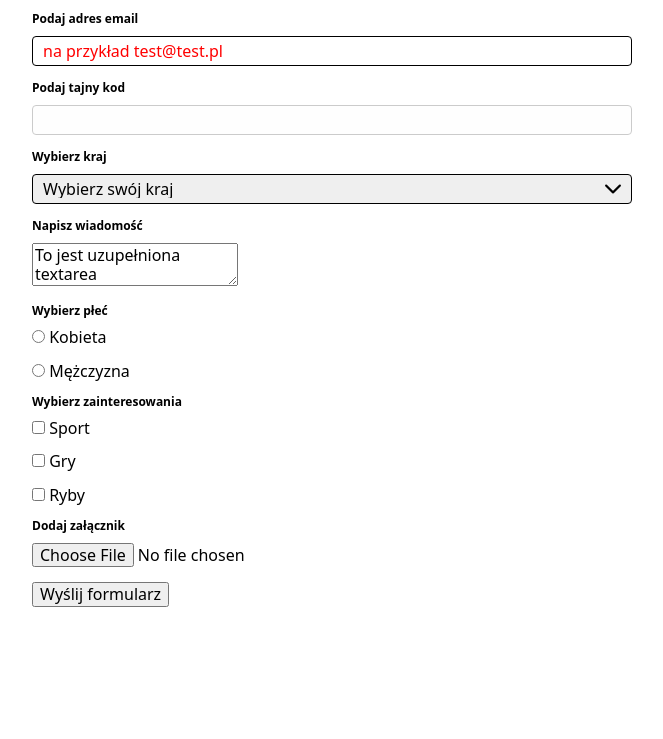
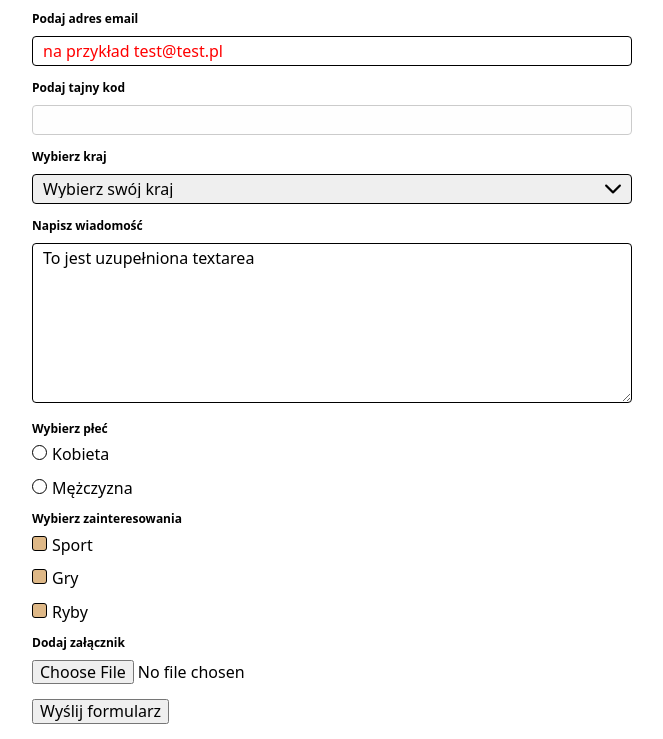
Before and after one commit to GlapaDam/forms, a plain HTML site: page index.html in a window 1280 px wide. Shown: the part 137-876 px from the top of the page, without its empty margins (308-971 px from the left). Before the commit the page ends 800 px from the top, so only its background shows below. Drawn offline with Linux system fonts and the light colour scheme.

Commit message:
checkbox

```diff
--- a/assets/css/app.css
+++ b/assets/css/app.css
@@ -58,6 +58,105 @@ select {
     background-image: url(/assets/img/arrow-down-sign-to-navigate.png);
     background-repeat: no-repeat;
     background-position: right 10px center;
+}
+
+textarea {
+
+    width: 100%;
+    padding: 5px 10px;
+    font-size: 16px;
+    border-radius: 4px;
+    outline: none;
+    border: 1px solid #000000;
+    min-height: 160px;
+    resize: vertical;
+}
+
+input[type="radio"] {
+    display: none;
+}
+
+.default-radio-label {
+    position: relative;
+    display: block;
+    padding: 0 0 0 20px;
+}
+
+.default-radio-label::before {
+    content: "";
+    display: block;
+    width: 15px;
+    height: 15px;
+    border: 1px solid black;
+    border-radius: 50%;
+    position: absolute;
+    left: 0;
+    top: 0;
+}
+
+.default-radio-label::after {
+    content: "";
+    display: block;
+    width: 9px;
+    height: 9px;
+    border-radius: 50%;
+    background-color: #3c3cbe;
+    position: absolute;
+    top: 3px;
+    left: 3px;
+    opacity: 0;
+    transition: .3s;
+
+}
+
+input[type="radio"]:checked+.default-radio-label::after {
+    opacity: 1;
+}
 
 
+input[type="checkbox"] {
+    display: none;
 }
+
+.checkbox {
+    position: relative;
+    display: block;
+    padding: 0 0 0 20px;
+}
+
+.checkbox::before {
+    content: "";
+    display: block;
+    width: 15px;
+    height: 15px;
+    border: 1px solid black;
+    background-color: burlywood;
+    border-radius: 20%;
+    position: absolute;
+    left: 0;
+    top: 0;
+}
+
+.checkbox::after {
+
+    content: "";
+
+    left: 4px;
+    top: -10px;
+    width: 10px;
+    height: 20px;
+    border: solid black;
+    border-width: 0 3px 3px 0;
+    transform: rotate(45deg);
+    display: block;
+    position: absolute;
+    opacity: 0;
+    transition: .3s;
+
+}
+
+
+input[type="checkbox"]:checked+.checkbox::after {
+    opacity: 1;
+
+}
--- a/index.html
+++ b/index.html
@@ -59,11 +59,11 @@
 
         <div class="row">
             <input type="radio" name="sex" id="radio-female">
-            <label for="radio-female">Kobieta</label>
+            <label for="radio-female" class="default-radio-label">Kobieta</label>
         </div>
         <div class="row">
             <input type="radio" name="sex" id="radio-male">
-            <label for="radio-male">Mężczyzna</label>
+            <label for="radio-male" class="default-radio-label">Mężczyzna</label>
         </div>
 
 
@@ -71,17 +71,17 @@
 
         <div class="row">
             <input type="checkbox" name="hobby[]" value="hobby-sport" id="hobby-sport">
-            <label for="hobby-sport">Sport</label>
+            <label for="hobby-sport" class="checkbox">Sport</label>
         </div>
 
         <div class="row">
             <input type="checkbox" name="hobby[]" value="hobby-games" id="hobby-games">
-            <label for="hobby-games">Gry</label>
+            <label for="hobby-games" class="checkbox">Gry</label>
 
         </div>
         <div class="row">
             <input type="checkbox" name="hobby[]" value="hobby-fishing" id="hobby-fishing">
-            <label for="hobby-fishing">Ryby</label>
+            <label for="hobby-fishing" class="checkbox">Ryby</label>
 
         </div>
 
@@ -91,6 +91,9 @@
             <input type="file" name="attachment" id="input-attachment">
         </div>
 
+        <div class="row">
+            <button type="submit">Wyślij formularz</button>
+        </div>
 
         <!-- <div class="row">
             <label>
@@ -99,11 +102,9 @@
 
             </label>
         </div> -->
-        <div class="row">
-            <button type="submit">Wyślij formularz</button>
-        </div>
 
-    </form>
+
+
 </body>
 
 </html>
```
